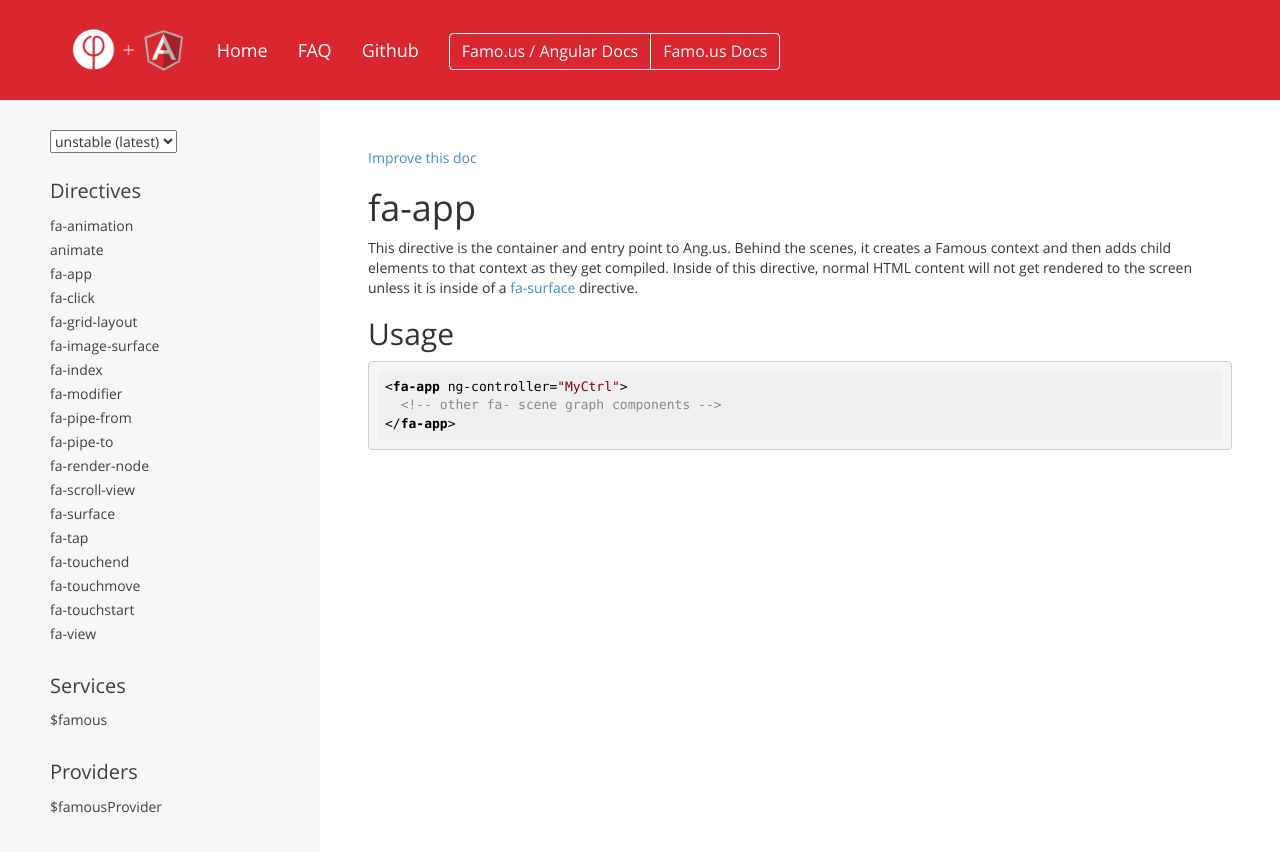
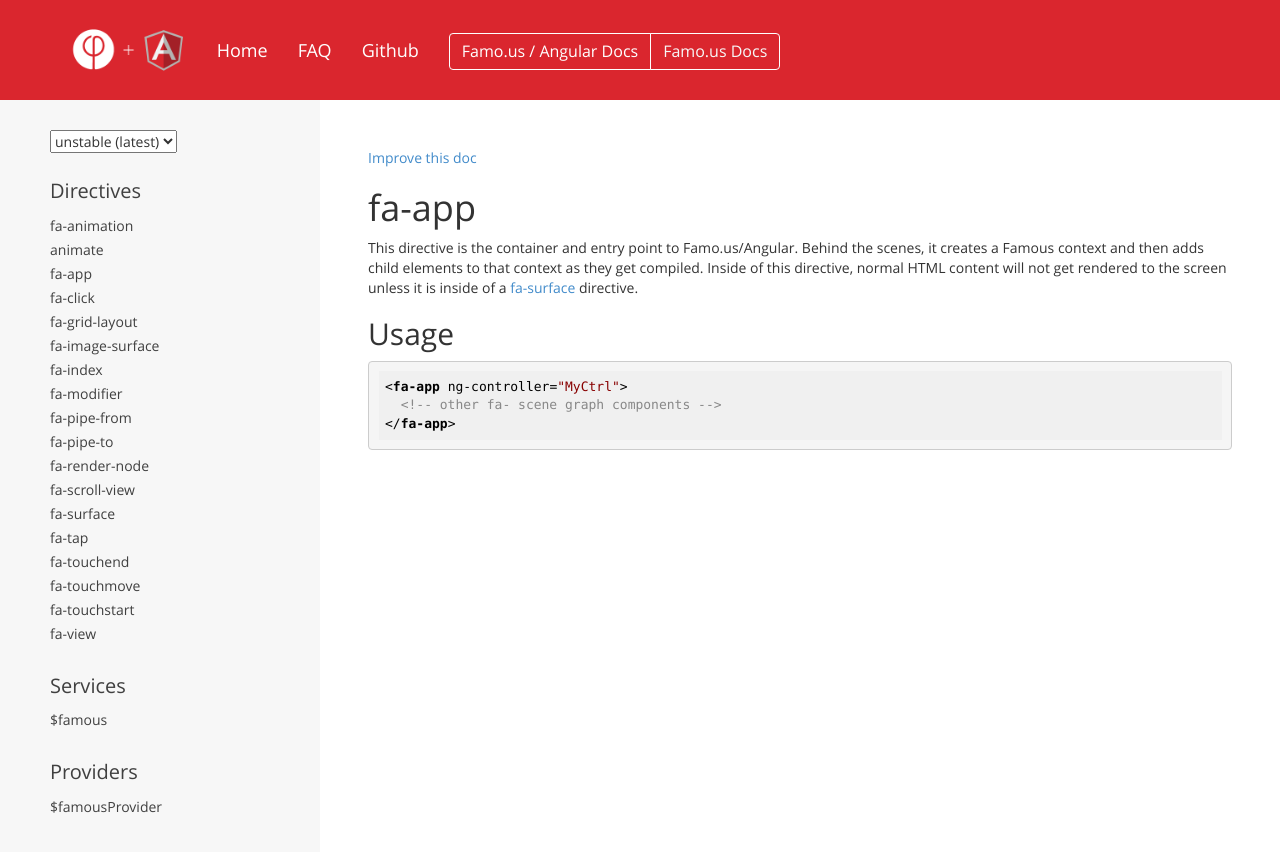
Before and after one commit to thomasstreet/famous-angular-docs, a Jekyll site: the page built from docs/api/directive/faApp/index.md, in a window 1280 px wide and 900 px high. Shown: the top 852 px of the window. Built offline with Jekyll 4.4.1, drawn with Linux system fonts in a browser that asks for light colours; Markdown is read by kramdown in place of the engine named in the settings.

Commit message:
update docs

```diff
--- a/docs/api/directive/faApp/index.md
+++ b/docs/api/directive/faApp/index.md
@@ -30,7 +30,7 @@ docType: "directive"
 
 
 
-This directive is the container and entry point to Ang.us.  Behind the scenes,
+This directive is the container and entry point to Famo.us/Angular.  Behind the scenes,
 it creates a Famous context and then adds child elements
 to that context as they get compiled.  Inside of this directive,
 normal HTML content will not get rendered to the screen unless
```
Also changed, not shown: docs/unstable/api/directive/faApp/index.md (+1 -1 lines), 2 other files.
